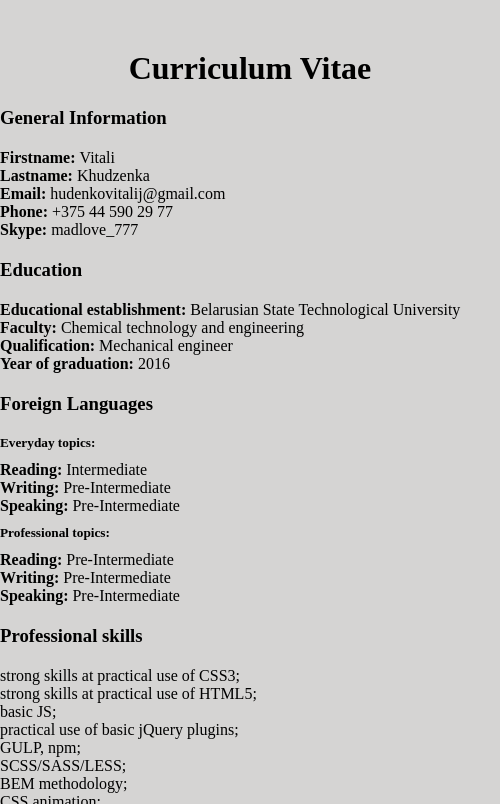
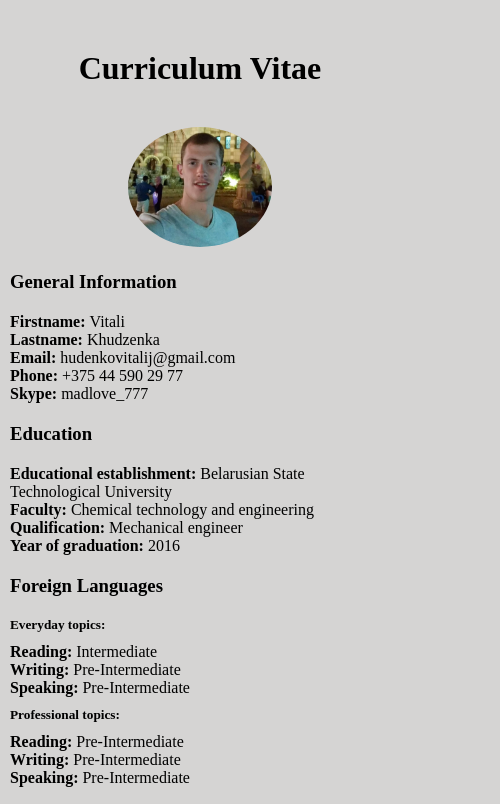
Before and after one commit to VitaliKhd/rsschool-cv_2020, a plain HTML site: page index.html in a window 390 px wide. Shown: the top 804 px of the page, 500 px wide, since content can reach past the window. Drawn offline with Linux system fonts and the light colour scheme.

Commit message:
feat: add adaptability

```diff
--- a/css/style.css
+++ b/css/style.css
@@ -10,7 +10,7 @@ body{
 
 .container {
     text-align: left;
-    width: 500px;
+    max-width: 500px;
     margin: 0 auto;
 }
 
@@ -71,3 +71,49 @@ a:hover {
 footer {
     margin-bottom: 50px;
  }
+
+ @media (max-width: 1550px){
+    .header__photo img{
+        top: 100px;
+        right: 550px;
+    }
+ }
+
+ @media (max-width: 1350px){
+    .header__photo img{
+        top: 100px;
+        right: 450px;
+    }
+ }
+
+ @media (max-width: 1150px){
+    .header__photo img{
+        top: 100px;
+        right: 350px;
+    }
+ }
+
+ @media (max-width: 950px){
+    .header__photo img{
+        top: 100px;
+        right: 250px;
+    }
+ }
+
+ @media (max-width: 750px){
+    .header__photo img{
+        top: 100px;
+        right: 150px;
+    }
+ }
+
+ @media (max-width: 550px){
+    .container {
+        margin-left: 10px;
+    }
+    .header__photo img {
+        position: static;
+        text-align: left;
+        margin-top: 40px;
+    }
+ }
```
